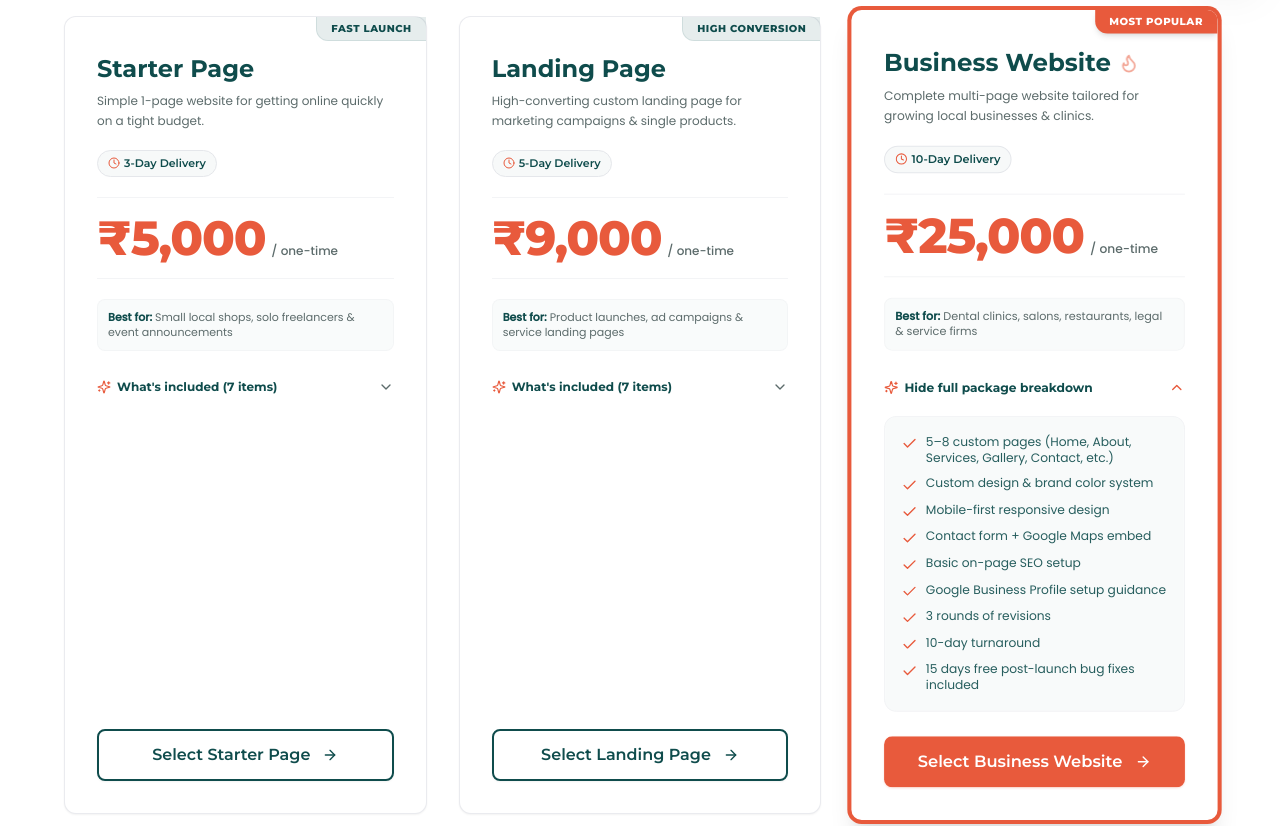
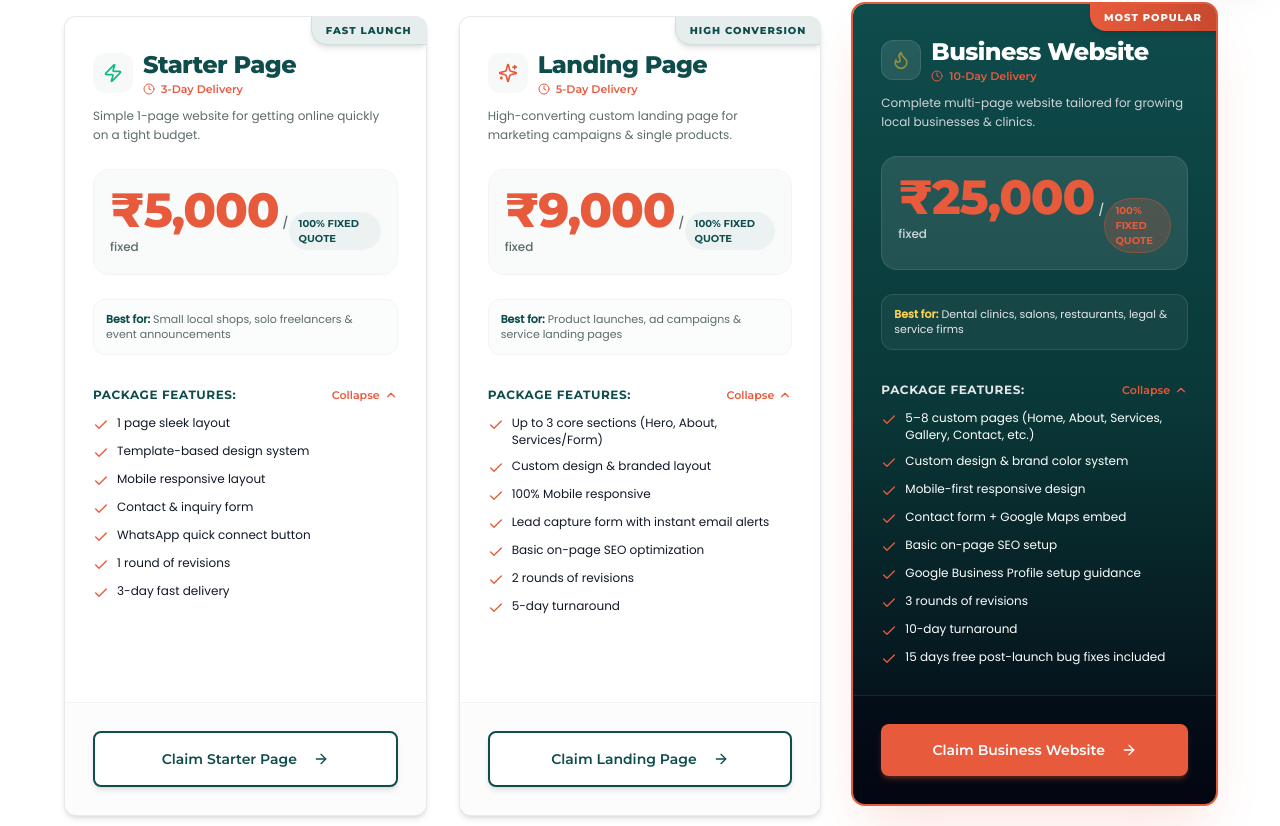
Before and after one commit to sujayraj42/dev-krafters, a Next.js app: page /pricing in a window 1280 px wide. Shown: the part 808-1634 px from the top of the page. Built offline with nearby package versions, Linux system fonts and the light colour scheme.

Commit message:
feat: upgrade pricing cards with dark gradient headers, custom plan icons, and glassmorphic cards

```diff
--- a/src/app/pricing/page.tsx
+++ b/src/app/pricing/page.tsx
@@ -25,6 +25,7 @@ import {
   Calendar,
   Layers,
   Star,
+  ShoppingBag,
 } from 'lucide-react';
 
 // ─────────────────────────────────────────────
@@ -198,22 +199,42 @@ const faqs = [
 // PRICING CARD COMPONENT
 // ─────────────────────────────────────────────
 function PricingCard({ pkg }: { pkg: PricingPackage }) {
-  const [expanded, setExpanded] = useState(pkg.popular);
+  const [expanded, setExpanded] = useState(true);
+
+  // Custom icon per package
+  const getPackageIcon = (id: string) => {
+    switch (id) {
+      case 'starter-page':
+        return <Zap className="w-5 h-5 text-emerald-500" />;
+      case 'landing-page':
+        return <Sparkles className="w-5 h-5 text-accent" />;
+      case 'business-website':
+        return <Flame className="w-5 h-5 text-amber-400 animate-pulse" />;
+      case 'ecommerce':
+        return <ShoppingBag className="w-5 h-5 text-blue-500" />;
+      case 'maintenance':
+        return <ShieldCheck className="w-5 h-5 text-teal-500" />;
+      default:
+        return <Sparkles className="w-5 h-5 text-accent" />;
+    }
+  };
+
+  const isFeatured = pkg.popular;
 
   return (
-    <Card
-      variant={pkg.popular ? 'highlighted' : 'default'}
-      hoverEffect={true}
-      className={`flex flex-col justify-between relative transition-all duration-300 ${
-        pkg.popular ? 'ring-2 ring-accent shadow-xl scale-[1.02] bg-white z-10' : 'border border-gray-200/80'
+    <div
+      className={`flex flex-col justify-between relative rounded-card transition-all duration-300 overflow-hidden ${
+        isFeatured
+          ? 'bg-gradient-to-b from-primary via-primary-dark to-gray-950 text-white ring-2 ring-accent shadow-2xl shadow-accent/20 lg:-translate-y-3 z-10'
+          : 'bg-white text-gray-900 border border-gray-200/90 shadow-md hover:shadow-2xl hover:border-accent/40 hover:-translate-y-1.5'
       }`}
     >
       {/* Top Banner / Badge */}
       {pkg.badge && (
         <div
-          className={`absolute top-0 right-0 text-[10px] font-heading font-extrabold px-3.5 py-1 rounded-bl-xl uppercase tracking-wider ${
-            pkg.popular
-              ? 'bg-accent text-white shadow-md'
+          className={`absolute top-0 right-0 text-[10px] font-heading font-extrabold px-3.5 py-1.5 rounded-bl-2xl uppercase tracking-widest shadow-md ${
+            isFeatured
+              ? 'bg-gradient-to-r from-accent to-accent-dark text-white'
               : 'bg-primary/10 text-primary border-l border-b border-primary/10'
           }`}
         >
@@ -221,67 +242,89 @@ function PricingCard({ pkg }: { pkg: PricingPackage }) {
         </div>
       )}
 
-      <div className="space-y-5">
-        {/* Header */}
-        <div className="space-y-1.5 pt-1">
-          <h3 className="font-heading font-bold text-2xl text-primary flex items-center gap-2">
+      {/* Main Content Body */}
+      <div className="p-6 sm:p-7 space-y-6">
+        {/* Header Title + Icon */}
+        <div className="space-y-2 pt-1">
+          <div className="flex items-center gap-2.5">
+            <div
+              className={`w-10 h-10 rounded-xl flex items-center justify-center ${
+                isFeatured ? 'bg-white/10 text-accent border border-white/10' : 'bg-surface-alt text-accent'
+              }`}
+            >
+              {getPackageIcon(pkg.id)}
+            </div>
+            <div>
+              <h3 className={`font-heading font-extrabold text-2xl tracking-tight ${isFeatured ? 'text-white' : 'text-primary'}`}>
                 {pkg.name}
-            {pkg.popular && <Flame className="w-5 h-5 text-accent animate-pulse" />}
               </h3>
-          <p className="font-body text-xs text-muted leading-relaxed min-h-[38px]">
+              <div className="flex items-center gap-1.5 text-[11px] font-heading font-semibold text-accent">
+                <Clock size={12} />
+                <span>{pkg.delivery}</span>
+              </div>
+            </div>
+          </div>
+
+          <p className={`font-body text-xs leading-relaxed min-h-[38px] ${isFeatured ? 'text-gray-300' : 'text-muted'}`}>
             {pkg.tagline}
           </p>
         </div>
 
-        {/* Delivery Pill & Ideal For */}
-        <div className="flex flex-wrap items-center gap-2 text-[11px]">
-          <span className="inline-flex items-center gap-1 px-2.5 py-1 rounded-full bg-surface-alt border border-gray-200 text-primary font-heading font-semibold">
-            <Clock className="w-3 h-3 text-accent" />
-            {pkg.delivery}
+        {/* Price Tag Box */}
+        <div
+          className={`p-4 rounded-2xl border flex items-baseline justify-between ${
+            isFeatured
+              ? 'bg-white/10 border-white/10 text-white'
+              : 'bg-surface-alt/70 border-gray-100'
+          }`}
+        >
+          <div>
+            <span className="font-heading font-extrabold text-4xl sm:text-5xl tracking-tight text-accent">
+              {pkg.price}
+            </span>
+            <span className={`font-body text-xs font-medium ml-1 ${isFeatured ? 'text-gray-300' : 'text-muted'}`}>
+              {pkg.pricePeriod || '/ fixed'}
             </span>
           </div>
 
-        {/* Price display */}
-        <div className="py-4 border-y border-gray-100 flex items-baseline gap-1.5">
-          <span className="font-heading font-extrabold text-4xl sm:text-5xl text-accent tracking-tight">
-            {pkg.price}
+          <span className={`text-[10px] font-heading font-bold px-2.5 py-1 rounded-full uppercase ${
+            isFeatured ? 'bg-accent/20 text-accent border border-accent/30' : 'bg-primary/5 text-primary'
+          }`}>
+            100% Fixed Quote
           </span>
-          {pkg.pricePeriod ? (
-            <span className="font-body text-xs text-muted font-medium">
-              {pkg.pricePeriod}
-            </span>
-          ) : (
-            <span className="font-body text-xs text-muted font-medium">
-              / one-time
-            </span>
-          )}
         </div>
 
-        {/* Target audience pill */}
-        <div className="p-2.5 bg-surface-alt/70 rounded-lg border border-gray-100/80 text-[11px] text-muted leading-snug">
-          <span className="font-semibold text-primary">Best for:</span> {pkg.idealFor}
+        {/* Ideal For Audience Pill */}
+        <div
+          className={`p-3 rounded-xl border text-[11px] leading-snug ${
+            isFeatured
+              ? 'bg-white/5 border-white/10 text-gray-200'
+              : 'bg-surface-alt/50 border-gray-100 text-muted'
+          }`}
+        >
+          <span className={`font-bold ${isFeatured ? 'text-amber-300' : 'text-primary'}`}>Best for:</span> {pkg.idealFor}
         </div>
 
-        {/* Toggle Inclusions Accordion */}
-        <div className="space-y-3">
+        {/* Included List Breakdown */}
+        <div className="space-y-3 pt-2">
+          <div className="flex items-center justify-between">
+            <span className={`font-heading font-bold text-xs uppercase tracking-wider ${isFeatured ? 'text-gray-200' : 'text-primary'}`}>
+              Package Features:
+            </span>
             <button
               type="button"
               onClick={() => setExpanded(!expanded)}
-            className="w-full flex items-center justify-between py-2 text-xs font-heading font-bold text-primary hover:text-accent transition-colors focus-ring rounded-md"
+              className={`text-[11px] font-heading font-semibold hover:underline flex items-center gap-1 ${
+                isFeatured ? 'text-accent' : 'text-accent'
+              }`}
             >
-            <span className="flex items-center gap-1.5">
-              <Sparkles className="w-3.5 h-3.5 text-accent" />
-              {expanded ? 'Hide full package breakdown' : `What's included (${pkg.included.length} items)`}
-            </span>
-            {expanded ? (
-              <ChevronUp className="w-4 h-4 text-accent" />
-            ) : (
-              <ChevronDown className="w-4 h-4 text-muted" />
-            )}
+              {expanded ? 'Collapse' : 'Expand All'}
+              {expanded ? <ChevronUp size={14} /> : <ChevronDown size={14} />}
             </button>
+          </div>
 
           {expanded && (
-            <ul className="space-y-2 font-body text-xs text-primary/90 bg-surface-alt/80 p-4 rounded-xl border border-gray-100 animate-fade-in-up">
+            <ul className="space-y-2.5 font-body text-xs animate-fade-in-up">
               {pkg.included.map((item, idx) => (
                 <li key={idx} className="flex items-start gap-2">
                   <Check className="w-4 h-4 text-accent flex-shrink-0 mt-0.5" />
@@ -293,19 +336,23 @@ function PricingCard({ pkg }: { pkg: PricingPackage }) {
         </div>
       </div>
 
-      {/* CTA Button */}
-      <div className="pt-6">
+      {/* Action CTA Button Container */}
+      <div className={`p-6 sm:p-7 pt-4 ${isFeatured ? 'bg-gray-950/40 border-t border-white/10' : 'bg-gray-50/50 border-t border-gray-100'}`}>
         <Button
           href={`/contact?package=${pkg.id}`}
-          variant={pkg.popular ? 'primary' : 'secondary'}
-          size="md"
-          className="w-full shadow-sm"
+          variant={isFeatured ? 'primary' : 'secondary'}
+          size="lg"
+          className={`w-full shadow-md font-bold text-sm ${
+            isFeatured
+              ? 'bg-accent hover:bg-accent-dark border-none shadow-accent/30 text-white'
+              : 'bg-white border-gray-200 hover:border-accent hover:text-accent'
+          }`}
         >
-          <span>Select {pkg.name}</span>
-          <ArrowRight className="w-4 h-4 ml-1" />
+          <span>Claim {pkg.name}</span>
+          <ArrowRight className="w-4 h-4 ml-1.5" />
         </Button>
       </div>
-    </Card>
+    </div>
   );
 }
 
```
Lines whose indentation alone changed are shown as unchanged.
